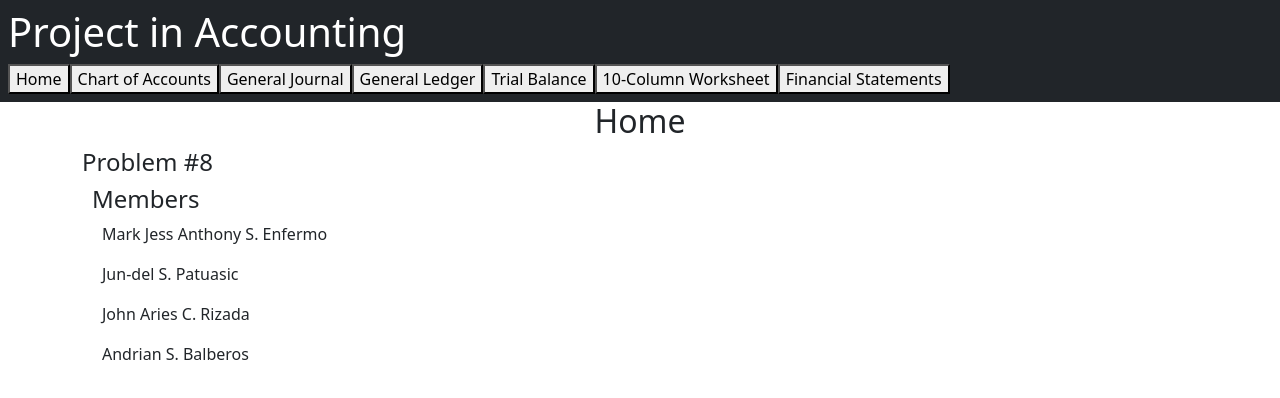
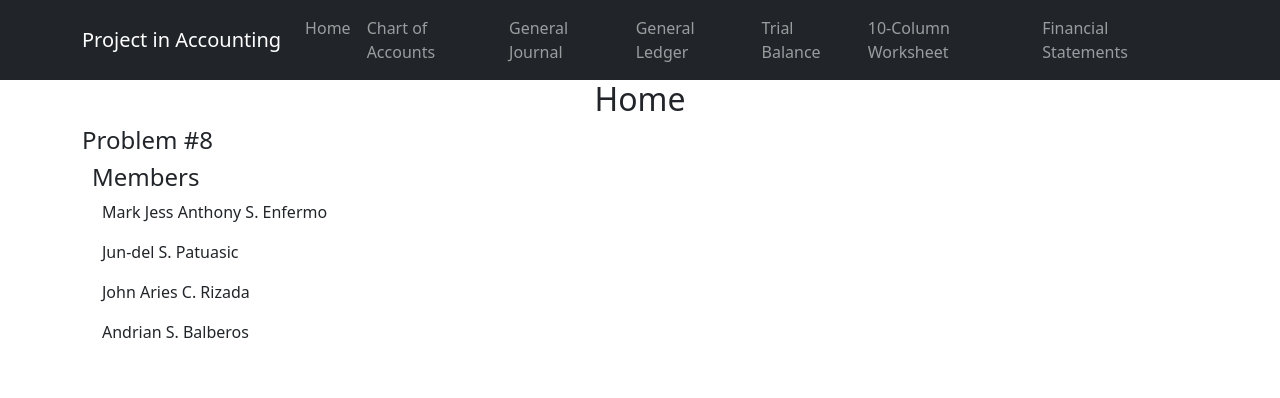
Before and after one commit to orenji-neko/accounting-website, a React (Create React App) app: page / in a window 1280 px wide. Shown: the top 398 px of the page. Built offline with nearby package versions, Linux system fonts and the light colour scheme.

Commit message:
changed navbar

```diff
--- a/src/App.js
+++ b/src/App.js
@@ -1,4 +1,4 @@
-import { Button, Container } from "react-bootstrap";
+import { Button, Container, Nav, Navbar } from "react-bootstrap";
 import 'bootstrap/dist/css/bootstrap.min.css';
 
 import GeneralJournal from "./journal";
@@ -16,16 +16,21 @@ function App() {
 
   return (
     <>
-      <Container fluid className="bg-dark text-white p-2">
-        <h1>Project in Accounting</h1>
-        <button onClick={() => {setPanel(<Home/>)}}>Home</button>
-        <button onClick={()=>{setPanel(<Chart/>)}}>Chart of Accounts</button>
-        <button onClick={() => {setPanel(<GeneralJournal/>)}}>General Journal</button>
-        <button onClick={() => {setPanel(<Ledger/>)}}>General Ledger</button>
-        <button onClick={() => {setPanel(<TrialBalance/>)}}>Trial Balance</button>
-        <button onClick={() => {setPanel(<Worksheet/>)}}>10-Column Worksheet</button>
-        <button onClick={() => {setPanel(<FinancialStatements/>)}}>Financial Statements</button>
-      </Container>
+      <Navbar bg="dark" variant="dark" sticky="top">
+        <Container>
+          <Navbar.Brand href="#home">Project in Accounting</Navbar.Brand>
+          <Nav className="me-auto">
+            <Nav.Link href="#home" onClick={() => {setPanel(<Home/>)}}>Home</Nav.Link>
+            <Nav.Link href="#chart" onClick={()=>{setPanel(<Chart/>)}}>Chart of Accounts</Nav.Link>
+            <Nav.Link href="#generaljournal" onClick={() => {setPanel(<GeneralJournal/>)}}>General Journal</Nav.Link>
+            <Nav.Link href="#generalledger" onClick={() => {setPanel(<Ledger/>)}}>General Ledger</Nav.Link>
+            <Nav.Link href="#trialbalance" onClick={() => {setPanel(<TrialBalance/>)}}>Trial Balance</Nav.Link>
+            <Nav.Link href="#worksheet" onClick={() => {setPanel(<Worksheet/>)}}>10-Column Worksheet</Nav.Link>
+            <Nav.Link href="#financials" onClick={() => {setPanel(<FinancialStatements/>)}}>Financial Statements</Nav.Link>
+          </Nav>
+        </Container>
+      </Navbar>
+
 
       <Container>
         {panel}
```
